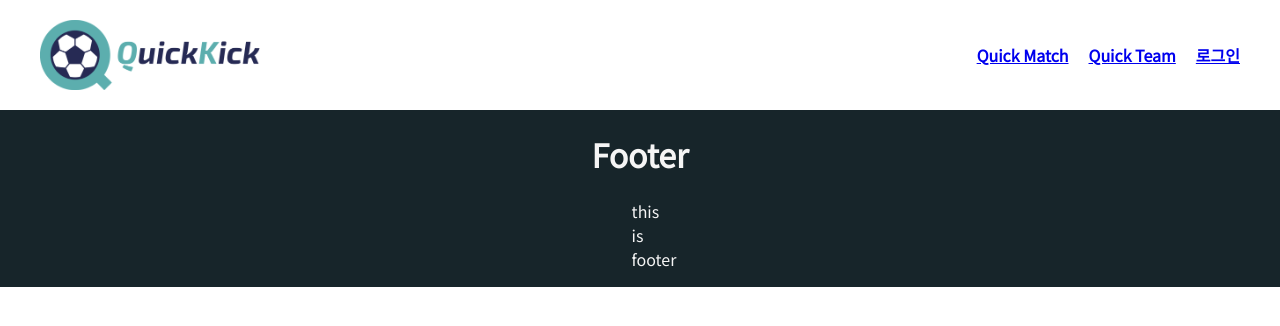
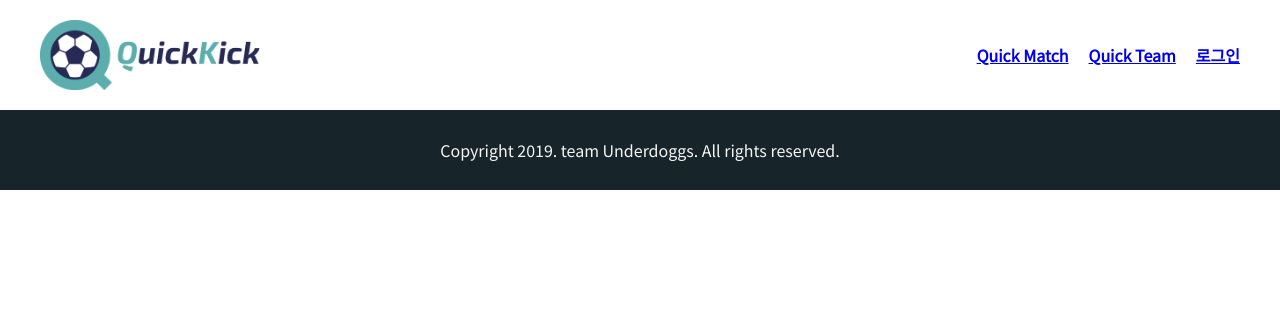
Before and after one commit to connect-foundation/2019-05, a React (Create React App) app in the folder client/: page / in a window 1280 px wide. Shown: the top 326 px of the page. Built offline with nearby package versions, Linux system fonts and the light colour scheme.

Commit message:
FEAT: Footer 컴포넌트 불필요한 부분 수 정
복잡한 Footer보다는 simple한 것이 더 낫다는 판단에 대폭 간단하게 만들었다.

```diff
--- a/client/src/components/common/Footer/Footer.scss
+++ b/client/src/components/common/Footer/Footer.scss
@@ -4,7 +4,8 @@
   display: flex;
   margin: 0 auto;
   justify-content: center;
-
+  align-items: center;
+  height: 80px;
   &__list-items {
     list-style-type: none;
   }
--- a/client/src/components/common/Footer/index.jsx
+++ b/client/src/components/common/Footer/index.jsx
@@ -1,31 +1,10 @@
 import React from 'react';
 import './Footer.scss';
-import PropTypes from 'prop-types';
 
 const Footer = () => (
   <footer className="footer">
-    <FooterCategoryBlock title="Footer" contents={['this', 'is', 'footer']} />
+    Copyright 2019. team Underdoggs. All rights reserved.
   </footer>
 );
 
-const FooterCategoryBlock = ({ title, contents }) => (
-  <div className="footer__list">
-    <h1 className="footer__list-header">{title}</h1>
-    <ul className="footer__list-items">
-      {contents.map((content) => (
-        <li key={content}>{content}</li>
-      ))}
-    </ul>
-  </div>
-);
-
-FooterCategoryBlock.propTypes = {
-  title: PropTypes.string,
-  contents: PropTypes.arrayOf(PropTypes.string),
-};
-
-FooterCategoryBlock.defaultProps = {
-  title: 'default title',
-  contents: ['1,2,3'],
-};
 export default Footer;
```
